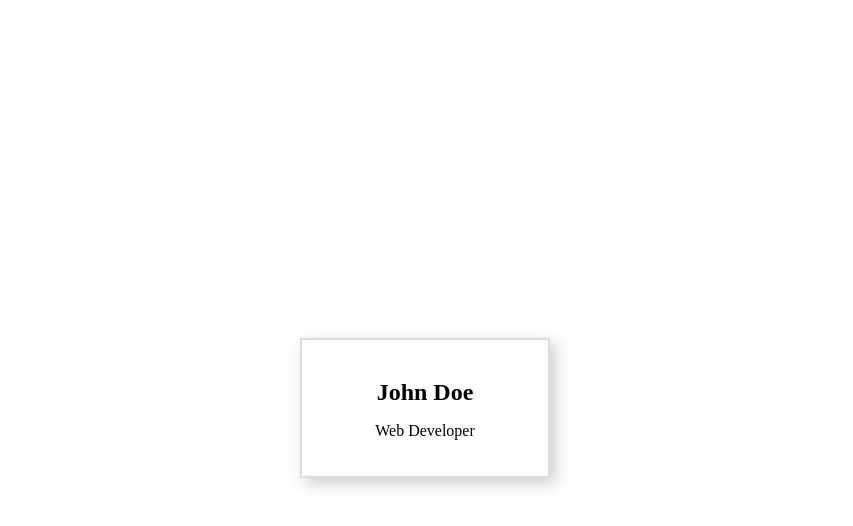
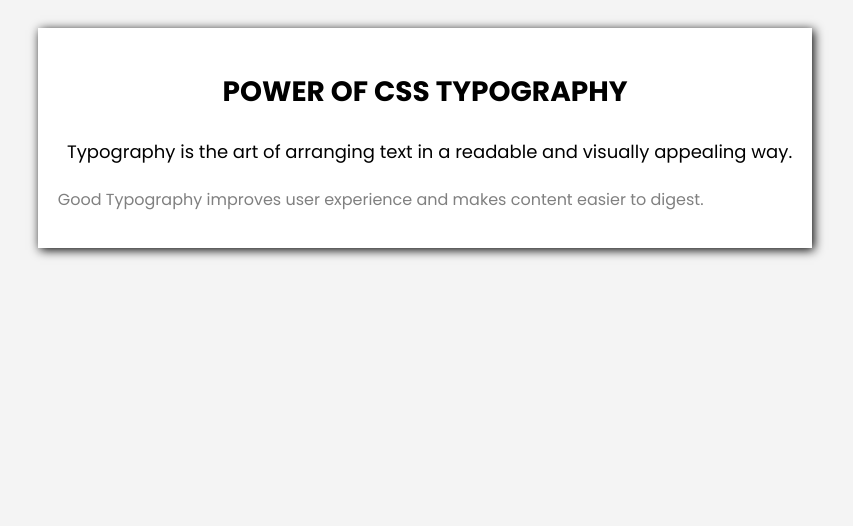
Before and after one commit to Harroldz/HTML-CSS-JS-Practice-Projects, a plain HTML site: page index.html in a window 1280 px wide. Shown: the whole page, without its empty margins (215-1068 px from the left). Drawn offline with Linux system fonts and the light colour scheme.

Commit message:
CSS Typography

```diff
--- a/index.html
+++ b/index.html
@@ -3,13 +3,26 @@
     <head>
         <meta charset="utf-8">
         <meta name="viewport" content="width=device-width, initial-scale=1">
-        <title>Profile Card</title>
-        <link rel="stylesheet" href="styles.css" />
+        <title>Blog Post</title>
+    <link rel="preconnect" href="https://fonts.googleapis.com">
+    <link rel="preconnect" href="https://fonts.gstatic.com" crossorigin>
+    <link
+    href="https://fonts.googleapis.com/css2?family=Poppins:ital,wght@0,100;0,200;0,300;0,400;0,500;0,600;0,700;0,800;0,900;1,100;1,200;1,300;1,400;1,500;1,600;1,700;1,800;1,900&display=swap"
+    rel="stylesheet"
+    />
+    <link rel="stylesheet" href="styles.css" />
     </head>
     <body>
-        <div class="card">
-            <h2>John Doe</h2>
-            <p>Web Developer</p>
-        </div>
+        <article class="blog-post">
+            <h2 class="heading">Power of CSS Typography</h2>
+            <p class="intro">
+                Typography is the art of arranging text in a readable and
+                visually appealing way.
+            </p>
+            <p class="content">
+                Good Typography improves user experience and makes content easier to
+                digest.
+            </p>
+        </article>
     </body>
 </html>
--- a/styles.css
+++ b/styles.css
@@ -1,23 +1,32 @@
-body {
-    font-family: Arial, sans-serif,
+body{
+    font-family: "Poppins", sans-serif;
     background-color: #f4f4f4;
-    display: flex;
-    justify-content: center;
-    align-items: center;
-    height: 100vh;
+    padding: 20px;
 }
 
-.card {
-    width: 250px;
+.blog-post {
+    width: 60%;
+    margin: auto;
     padding: 20px;
-    background-color:white
-    border-radius: 10px;
-    border: 2px solid #ddd;
-    box-shadow: 5px 5px 15px rgba(0, 0, 0, 0.2);
-    text-align: center;
-    box-sizing: border-box;
+    background-color: white;
+    -radius: 5px;
+    box-shadow: 2px 2px 10px; rgba(0, 0, 0, 0.1)
 }
 
-.card h2 {
-    margin-bottom: 10px;
+.heading {
+    text-align: center;
+    font-size: 28px;
+    font-weight: 700;
+    text-transform: uppercase;
 }
+
+.intro {
+    font-size: 18px;
+    line-height: 1.8;
+    text-align: right;
+}
+
+.content {
+    font-size: 16px;
+    color: gray;
+}
```
